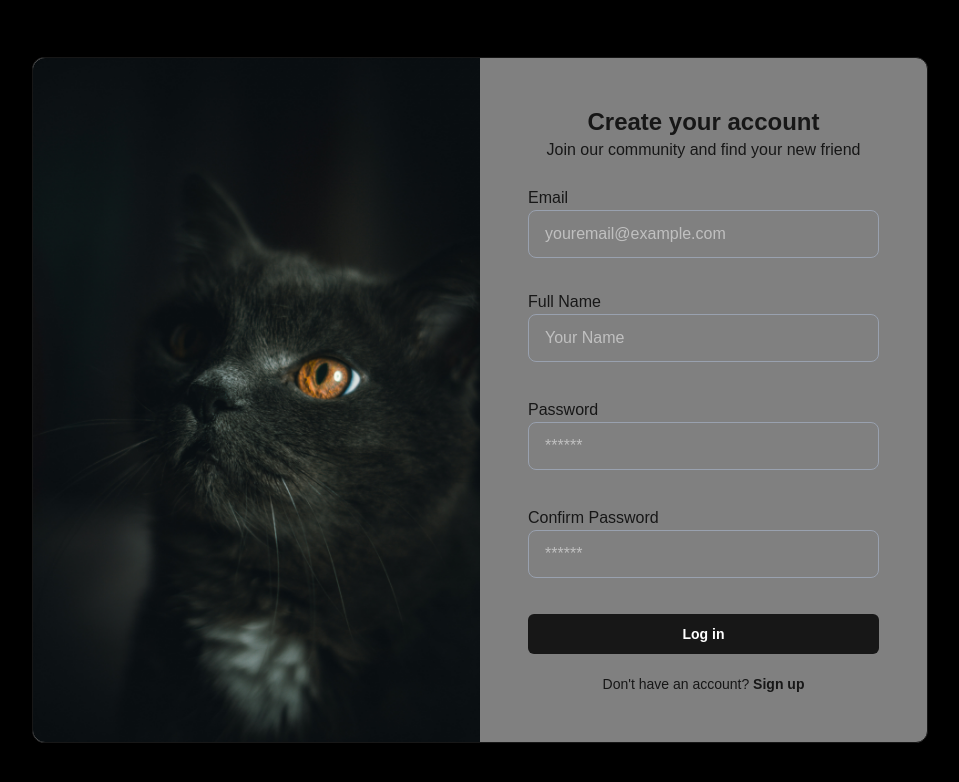
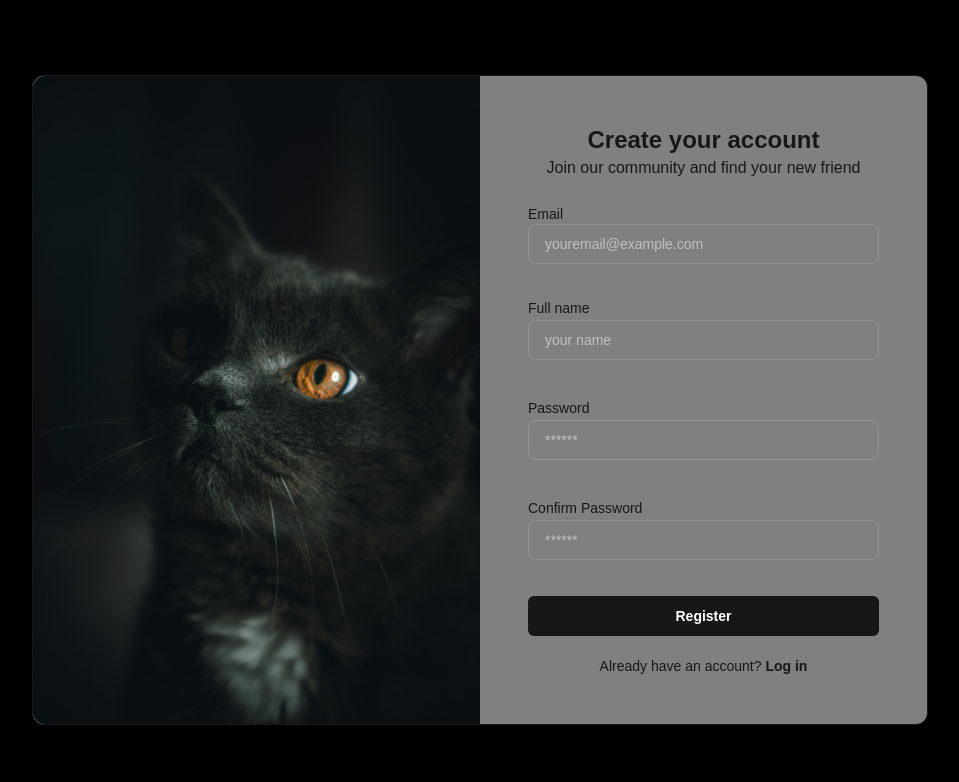
Before and after one commit to aryanNakarmi/AdoptNest-Web, a Next.js app: page /register in a window 1280 px wide. Shown: the top 782 px of the page, without its empty margins (160-1119 px from the left). Built offline with nearby package versions, Linux system fonts and the light colour scheme.

Commit message:
RegisterForm

```diff
--- a/app/(auth)/_components/RegisterForm.tsx
+++ b/app/(auth)/_components/RegisterForm.tsx
@@ -30,15 +30,16 @@ export default function RegisterForm(){
     return (
         <form onSubmit={handleSubmit(submit)}>
             <div className="space-y-4">
-                <div className="font-medium">
+                <div className="text-sm ">
                     <label htmlFor="email">Email</label>
                     <input type="email"
                     id="email"
                     placeholder="youremail@example.com"
                     autoComplete="email"
-                    className="w-full px-4 h-12 rounded-lg
-                    border border-gray-400
+                    className="w-full px-4 h-10 rounded-lg
+                    border border-white/15
                     text-white
+                    text-sm
                     focus:border-foreground/30"
                     {...register("email")}/>
                     <div className="h-4">
@@ -51,15 +52,16 @@ export default function RegisterForm(){
                     </div>
                 </div>
                 <div className="space-y-1">
-                    <label htmlFor="name">Full Name</label>
+                    <label htmlFor="name" className="text-sm">Full name</label>
                     <input type="text"
                     id="name"
-                    placeholder="Your Name"
+                    placeholder="your name"
                     autoComplete="name"
-                    className="w-full px-4 h-12 rounded-lg
-                    border border-gray-400
+                    className="w-full px-4 h-10 rounded-lg
+                    border border-white/15
                     text-white
-                    focus:border-foreground/30"
+                    focus:border-foreground/30
+                    text-sm"
                     {...register("name")}/>
                     <div className="h-4">
                     {errors.email?.message && (
@@ -73,17 +75,18 @@ export default function RegisterForm(){
 
 
                 <div className="space-y-1">
-                    <label htmlFor="password">
+                    <label htmlFor="password" className="text-sm">
                         Password
                     </label>
                     <input type="password"
                     id="password"
                     autoComplete="new-password"
                     {...register("password")}
-                    className="w-full px-4 h-12 rounded-lg
-                    border border-gray-400
+                    className="w-full px-4 h-10 rounded-lg
+                    border border-white/15
                     text-white
-                    focus:border-foreground/30"
+                    focus:border-foreground/30
+                    text-sm"
                     placeholder="******"
                      />
                      <div className="h-4">
@@ -95,17 +98,18 @@ export default function RegisterForm(){
                 </div>
 
                 <div className="space-y-1">
-                    <label htmlFor="password">
+                    <label htmlFor="password" className="text-sm">
                         Confirm Password
                     </label>
                     <input type="password"
                     id="confirmpassword"
                     autoComplete="new-password"
                     {...register("password")}
-                    className="w-full px-4 h-12 rounded-lg
-                    border border-gray-400
+                    className="w-full px-4 h-10 rounded-lg
+                    border border-white/15
                     text-white
-                    focus:border-foreground/30"
+                    focus:border-foreground/30
+                    text-sm"
                     placeholder="******"
                      />
                      <div className="h-4">
@@ -120,11 +124,11 @@ export default function RegisterForm(){
                 type="submit"
                 disabled= {isSubmitting || pending}
                 className="h-10 w-full rounded-md bg-foreground text-background text-sm font-semibold hover:opacity-90 disabled:opacity-60">
-                {isSubmitting || pending ? "Logging in..." : "Log in"}
+                {isSubmitting || pending ? "Creating account..." : "Register"}
                 </button>
 
                  <div className="mt-1 text-center text-sm">
-                Don't have an account? <Link href="/register" className="font-semibold hover:underline">Sign up</Link>
+                Already have an account? <Link href="/login" className="font-semibold hover:underline">Log in</Link>
             </div>
             </div>
         </form>
```
